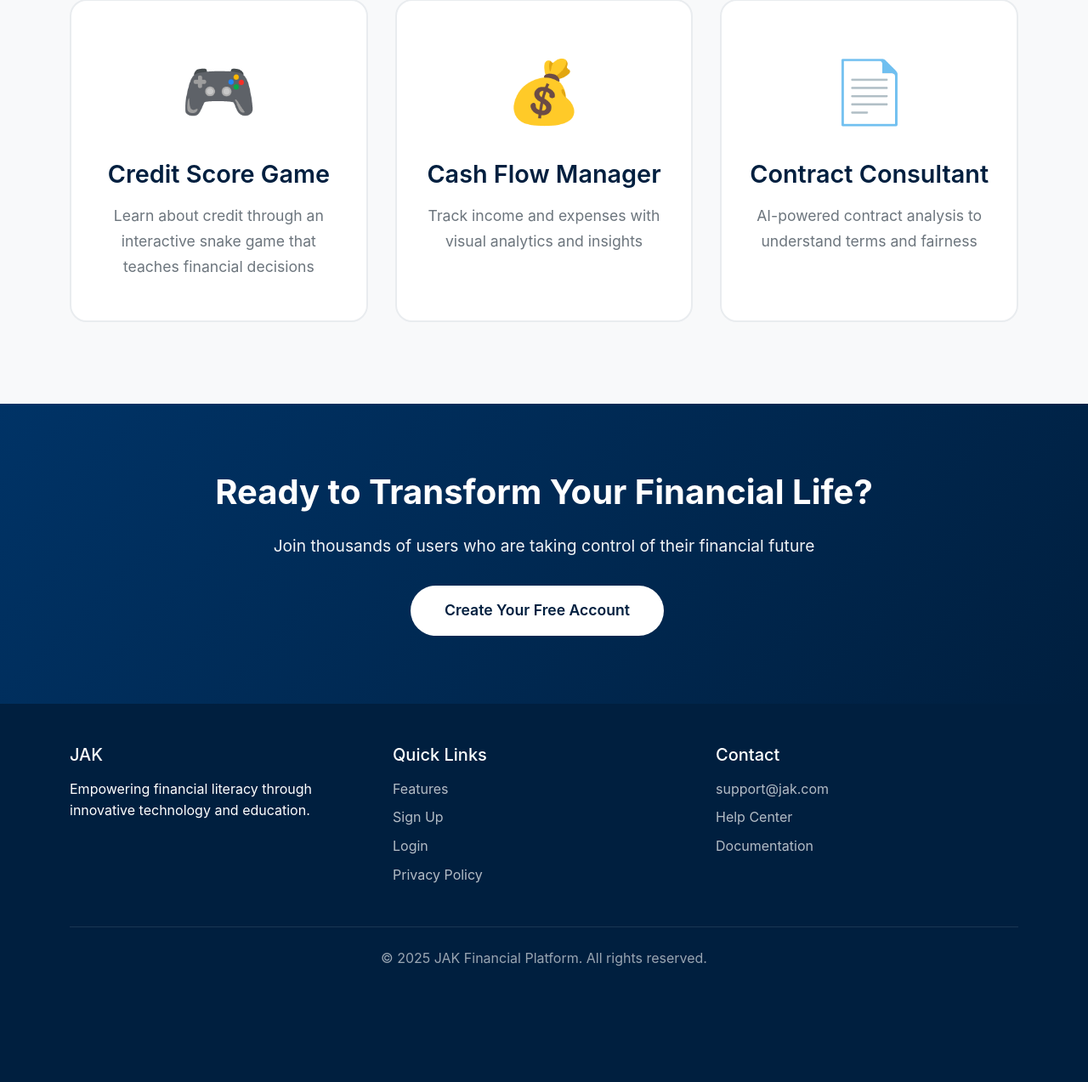
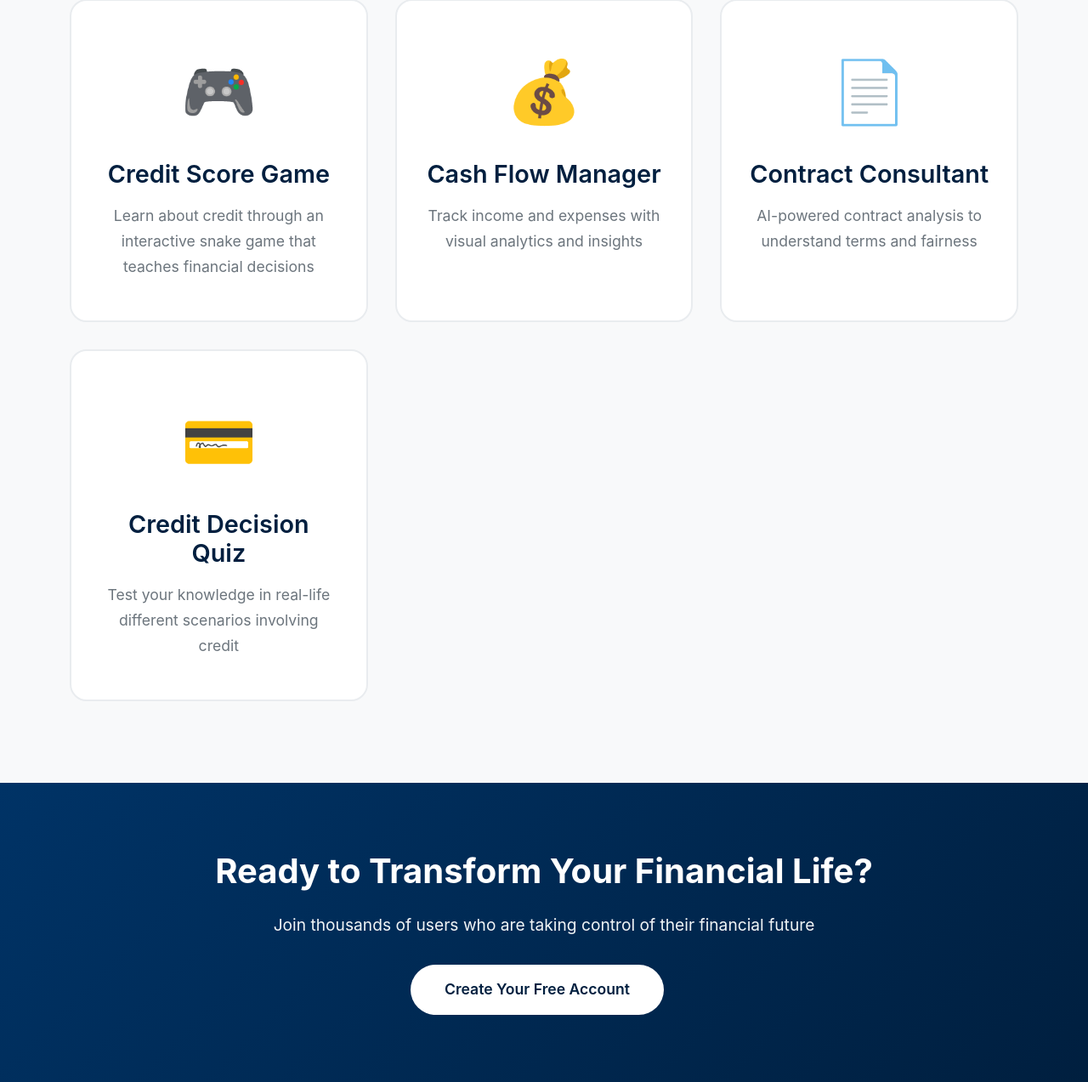
Before and after one commit to Joshua-Cullen/WHACK25, a Flask app: page / in a window 1280 px wide. Shown: the part 836-2109 px from the top of the page at 85% size. Before the commit the page ends 1973 px from the top, so only its background shows below. Run offline with Flask 3, Linux system fonts and the light colour scheme.

Commit message:
Add Credit Decision Quiz feature section

```diff
--- a/templates/index.html
+++ b/templates/index.html
@@ -366,6 +366,12 @@
                     <h3>Contract Consultant</h3>
                     <p>AI-powered contract analysis to understand terms and fairness</p>
                 </a>
+
+                <a href="{{ url_for('quiz')}}" class="main-feature-box">
+                    <span class="main-feature-icon">💳</span>
+                    <h3>Credit Decision Quiz</h3>
+                    <p>Test your knowledge in real-life different scenarios involving credit</p>
+                </a>
             </div>
         </div>
     </section>
```
